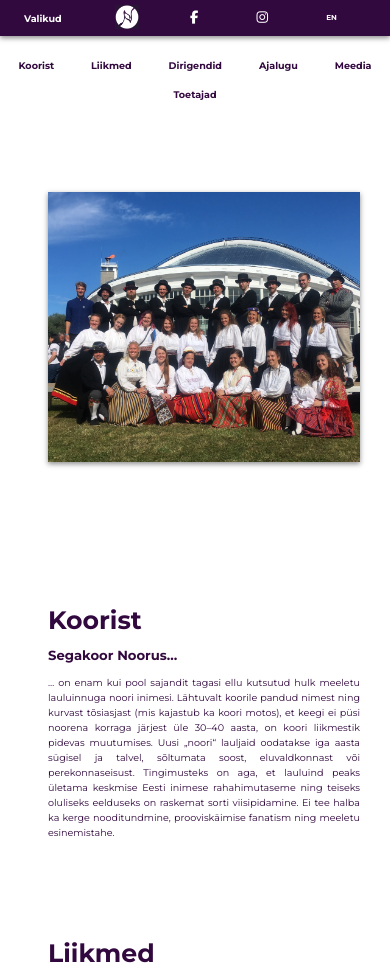
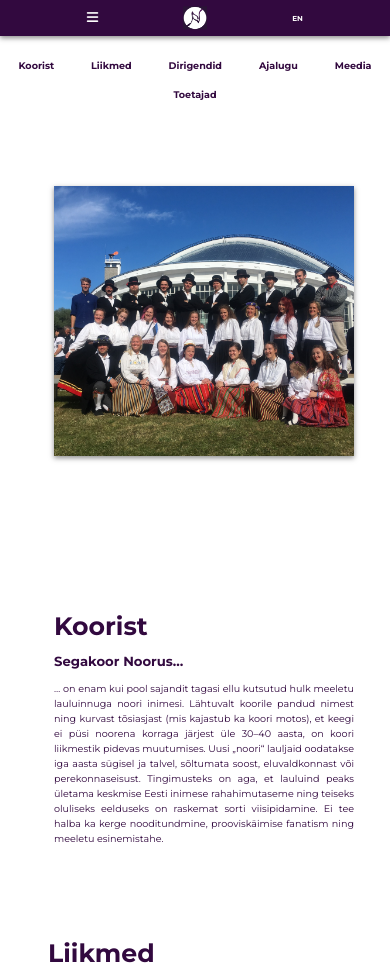
Before and after one commit to lepatriinukast/Noorus, a Node server app: page /koorist.html in a window 390 px wide. Shown: the top 979 px of the page. Run offline with Node 20, Linux system fonts and the light colour scheme; some libraries are stand-ins or nearby versions.

Commit message:
final responsive version 2

```diff
--- a/public/css/style.css
+++ b/public/css/style.css
@@ -364,19 +371,11 @@ body {
   display: flex;
   justify-content: space-between;
   align-items: center;
-  flex-wrap: wrap;
   padding: 0 4rem;
   background-color: #32093F;
   z-index: 2;
   box-shadow: 0 2px 5px rgba(26, 26, 26, 0.5); }
-  @media screen and (max-width: 14.8125em) {
-    .navigation {
-      height: 12rem;
-      justify-content: center; } }
   .navigation__logo {
-    display: flex;
-    justify-content: center;
-    flex: 0 0 20%;
     transition-property: transform;
     transition-duration: .5s; }
     .navigation__logo:active, .navigation__logo:hover {
@@ -384,17 +383,21 @@ body {
   .navigation__logo-link {
     text-decoration: none; }
   .navigation__logo-img {
-    width: 4rem; }
+    width: 4rem;
+    position: absolute;
+    top: 50%;
+    left: 50%;
+    transform: translate(-50%, -50%); }
   .navigation__icons {
     display: flex;
     flex: 0 0 40%;
     justify-content: space-around;
     align-items: center; }
-    @media screen and (max-width: 53.75em) {
-      .navigation__icons {
-        flex: 0 0 60%; } }
   .navigation__social-link:link, .navigation__social-link:visited {
     text-decoration: none; }
+    @media screen and (max-width: 53.75em) {
+      .navigation__social-link:link, .navigation__social-link:visited {
+        display: none; } }
   .navigation__social-icon {
     font-size: 2.2rem;
     font-weight: 400;
@@ -442,12 +445,27 @@ body {
     display: none; }
     @media screen and (max-width: 53.75em) {
       .navigation__menu-button, .navigation__menu-button:visited {
-        display: inline-block;
-        flex: 0 0 20%;
+        display: flex;
+        justify-content: center;
+        flex: 0 0 40%;
         padding: 2rem 0;
         text-align: left; } }
-    .navigation__menu-button:active, .navigation__menu-button:focus, .navigation__menu-button:hover, .navigation__menu-button:visited:active, .navigation__menu-button:visited:focus, .navigation__menu-button:visited:hover {
+    .navigation__menu-button:active .navigation__menu-button__menu-icon,
+    .navigation__menu-button:focus .navigation__menu-button__menu-icon,
+    .navigation__menu-button:hover .navigation__menu-button__menu-icon, .navigation__menu-button:visited:active .navigation__menu-button__menu-icon,
+    .navigation__menu-button:visited:focus .navigation__menu-button__menu-icon,
+    .navigation__menu-button:visited:hover .navigation__menu-button__menu-icon, .navigation__menu-button:active .navigation__menu-button:visited__menu-icon,
+    .navigation__menu-button:focus .navigation__menu-button:visited__menu-icon,
+    .navigation__menu-button:hover .navigation__menu-button:visited__menu-icon, .navigation__menu-button:visited:active .navigation__menu-button:visited__menu-icon,
+    .navigation__menu-button:visited:focus .navigation__menu-button:visited__menu-icon,
+    .navigation__menu-button:visited:hover .navigation__menu-button:visited__menu-icon {
       transform: scale(1.1); }
+  .navigation__menu-icon {
+    font-size: 2.2rem;
+    font-weight: 700;
+    color: #FFFFFF;
+    transition-property: transform;
+    transition-duration: 0.5s; }
 
 .sidenav {
   position: fixed;
@@ -635,6 +653,9 @@ body {
   flex-wrap: wrap;
   justify-content: space-between;
   align-items: center; }
+  @media screen and (max-width: 53.75em) {
+    .section-header {
+      padding: 1rem; } }
   .section-header__img {
     height: 45rem;
     width: 50rem;
--- a/public/js/index.js
+++ b/public/js/index.js
@@ -99,16 +99,16 @@ document.addEventListener("click", function(event) {
   }
 });
 
-// VARIABLE for the current viewport height
-
-var vh = window.innerHeight * 0.01;
-
-// FUNCTION for setting the --vh css variable to current viewport height
-
-function setViewportHeight() {
-  document.documentElement.style.setProperty("--vh", "&{vh}px");
-}
-
-// EXECUTION CODE- the code below updates the variables above continuously
-
-  window.setTimeout(setViewportHeight(), 100);
+// // VARIABLE for the current viewport height
+//
+// var vh = window.innerHeight * 0.01;
+//
+// // FUNCTION for setting the --vh css variable to current viewport height
+//
+// function setViewportHeight() {
+//   document.documentElement.style.setProperty("--vh", "&{vh}px");
+// }
+//
+// // EXECUTION CODE- the code below updates the variables above continuously
+//
+//   window.setInterval(setViewportHeight(), 100);
--- a/public/koorist.html
+++ b/public/koorist.html
@@ -36,7 +36,9 @@
         <li class="navigation__item"><a href="kontakt.html" class="navigation__link">Kontakt</a></li>
       </ul>
       <div class="navigation__item navigation__menu-button">
-        <a href="#" class="navigation__link" id="menu-button">Valikud</a>
+        <a href="#" class="navigation__link">
+          <i class="fas fa-bars navigation__menu-icon" id="menu-button"></i>
+        </a>
       </div>
       <div class="navigation__logo">
         <a href="index.html" class="navigation__logo-link">
@@ -44,8 +46,12 @@
         </a>
       </div>
       <div class="navigation__icons">
-        <a href="https://www.facebook.com/segakoorNoorus/" class="navigation__social-link"><i class="fab fa-facebook-f navigation__social-icon"></i></a>
-        <a href="https://www.instagram.com/segakoornoorus/" class="navigation__social-link"><i class="fab fa-instagram navigation__social-icon"></i></a>
+        <a href="https://www.facebook.com/segakoorNoorus/" class="navigation__social-link">
+          <i class="fab fa-facebook-f navigation__social-icon"></i>
+        </a>
+        <a href="https://www.instagram.com/segakoornoorus/" class="navigation__social-link">
+          <i class="fab fa-instagram navigation__social-icon"></i>
+        </a>
         <a href="index-en.html" class="navigation__language-link">EN</a>
       </div>
     </nav>
@@ -251,7 +257,7 @@
         <ul class="footer__list">
           <li class="footer__item">
             <a href="koorist.html" class="footer__link">Koorist</a>
-            <a href="#" class="btn btn--menu" id="dropdown-button-footer">
+            <a href="" class="btn btn--menu" id="dropdown-button-footer">
               <i class="fas fa-caret-up btn__icon" id="dropdown-icon-footer"></i>
             </a>
             <div class="dropdown dropdown--footer hide" id="dropdown-menu-footer">
--- a/public/sass/base/_typography.scss
+++ b/public/sass/base/_typography.scss
@@ -19,10 +19,11 @@ body {
     font-size: 7.2rem;
     margin-bottom: 2rem;
     @media screen and (max-height: 30em) {
-      font-size: 5rem,;
+      font-size: 5rem;
+      margin-bottom: 0.5rem;
     }
-    @media screen and (max-height: 30em) {
-      margin-bottom: 0.5rem;
+    @media screen and  (max-width: 18.75em) and (max-height: 13.75em) {
+      font-size: 3rem;
     }
   }
 
--- a/public/sass/components/_dropdown.scss
+++ b/public/sass/components/_dropdown.scss
@@ -25,15 +25,16 @@
     @media screen and (max-height: 25em) {
       top: -1.5rem;
     }
+    @media screen and (max-height: 12.8125em) {
+  top: 0;
+    }
   }
 
   // Dropdown menu on the footer
 
   &--footer {
-    bottom: 5rem;
+    bottom: 3rem;
     background-color: $color-primary-light;
-    @media screen and (max-width: 43.75em), (max-height: 25em) {
-    }
   }
 
   // Dropdown elements
@@ -50,6 +51,9 @@
       margin-bottom: 2.5rem;
       @media screen and (max-width: 26.875), (max-height: 25em) {
         margin-bottom: 3.5rem;
+      }
+      @media screen and (max-height: 12.8125em) {
+    margin-bottom: 2rem;
       }
     }
 
--- a/public/sass/components/_hidden-menu.scss
+++ b/public/sass/components/_hidden-menu.scss
@@ -9,7 +9,6 @@
   @include boxShadow;
   @media screen and (max-height: 25em) {
     height: calc(100vh - 6rem);
-    height: calc((var(--vh, 1vh)*100) - 6rem);
     top: 6rem;
   }
 
@@ -33,9 +32,6 @@
     padding: 2rem 0;
     transition-property: transform;
     transition-duration: 0.5s;
-    @media screen and (max-height: 25em) {
-      padding: 0;
-    }
 
     &:active,
     &:hover {
--- a/public/sass/components/_logo.scss
+++ b/public/sass/components/_logo.scss
@@ -5,6 +5,10 @@
   top: 9rem;
   left: 2rem;
   z-index: 1;
+  @media screen and (max-height: 12.5em), (max-width: 12.5em) {
+    top: 7rem;
+    left: 1rem;
+  }
 
   &__img {
     display: inline-block;
--- a/public/sass/components/_navigation.scss
+++ b/public/sass/components/_navigation.scss
@@ -7,22 +7,14 @@
   display: flex;
   justify-content: space-between;
   align-items: center;
-  flex-wrap: wrap;
   padding: 0 4rem;
   background-color: $color-primary-dark;
   z-index: 2;
   @include boxShadow;
-  @media screen and (max-width: 14.8125em) {
-    height: 12rem;
-    justify-content: center;
-  }
 
   // Styles for the navigation logo
 
   &__logo {
-    display: flex;
-    justify-content: center;
-    flex: 0 0 20%;
     transition-property: transform;
     transition-duration: .5s;
 
@@ -38,6 +30,7 @@
 
   &__logo-img {
     width: 4rem;
+    @include absCenter;
   }
 
   // Social icons on the navigation
@@ -47,15 +40,15 @@
     flex: 0 0 40%;
     justify-content: space-around;
     align-items: center;
-    @media screen and (max-width: 53.75em) {
-      flex: 0 0 60%;
-    }
   }
 
   &__social-link {
     &:link,
     &:visited {
       text-decoration: none;
+      @media screen and (max-width: 53.75em) {
+        display: none;
+      }
     }
   }
 
@@ -134,21 +127,30 @@
   // Menu button (on smaller screens)
 
   &__menu-button {
-    &,
-    &:visited {
+  &,
+  &:visited {
     display: none;
     @media screen and (max-width: 53.75em) {
-      display: inline-block;
-      flex: 0 0 20%;
+      display: flex;
+      justify-content: center;
+      flex: 0 0 40%;
       padding: 2rem 0;
       text-align: left;
     }
 
-      &:active,
-      &:focus,
-      &:hover {
+      &:active &__menu-icon,
+      &:focus &__menu-icon,
+      &:hover &__menu-icon {
         transform: scale(1.1);
       }
     }
   }
+
+  &__menu-icon {
+    font-size: 2.2rem;
+    font-weight: 700;
+    color: $color-white;
+    transition-property: transform;
+    transition-duration: 0.5s;
+  }
 }
--- a/public/sass/layout/_footer.scss
+++ b/public/sass/layout/_footer.scss
@@ -11,11 +11,11 @@
     align-items: center;
     flex-wrap: wrap;
     list-style: none;
+    padding: 2rem 2rem;
   }
 
   &__item {
     position: relative;
-    padding: 2rem 2rem;
     transition-property: transform;
     transition-duration: 0.5s;
 
--- a/public/sass/pages/_koorist.scss
+++ b/public/sass/pages/_koorist.scss
@@ -14,6 +14,9 @@
   flex-wrap: wrap;
   justify-content: space-between;
   align-items: center;
+  @media screen and (max-width: 53.75em) {
+    padding: 1rem;
+  }
 
   &__img {
     height: 45rem;
--- a/public/sass/pages/_sundmused.scss
+++ b/public/sass/pages/_sundmused.scss
@@ -10,13 +10,16 @@
     padding: 3rem 5rem;
     text-align: center;
     @media screen and (max-width: 22.5em) {
-      padding: 3rem 3rem;
+      padding: 3rem;
     }
   }
 
   &__intro-box {
     width: 70%;
     margin: 0 auto 3rem;
+    @media screen and (max-width: 23.75em) {
+      width: 100%;
+    }
   }
 
   &__event {
@@ -25,6 +28,9 @@
     align-items: center;
     flex-wrap: wrap;
     padding: 5rem;
+    @media screen and (max-width: 22.5em) {
+      padding: 0rem;
+    }
   }
 
   &__img {
@@ -40,16 +46,10 @@
     height: 24rem;
     width: 36rem;
     }
-    @media screen and (max-width: 22.5em) {
+    @media screen and (max-width: 17.5em) {
       height: 20rem;
       width: 30rem;
     }
-    @media screen and (max-width: 22.5em) {
-      height: 16rem;
-      width: 24rem;
-    }
-
-
 
     &--past {
       filter: grayscale(100%);
@@ -77,8 +77,9 @@
     text-align: justify;
     @media screen and (max-width: 64.5em) {
       flex: 0 0 100%;
-      margin-top: 3rem;
+      margin: 3rem 0 0rem;
       text-align: center;
     }
+
   }
 }
```
Also changed, not shown: other parts of public/css/style.css (+26 -17 lines), public/index.html (+10 -4 lines), public/kontakt.html (+9 -3 lines), public/sundmused.html (+10 -4 lines), public/vastuvott.html (+13 -5 lines).
